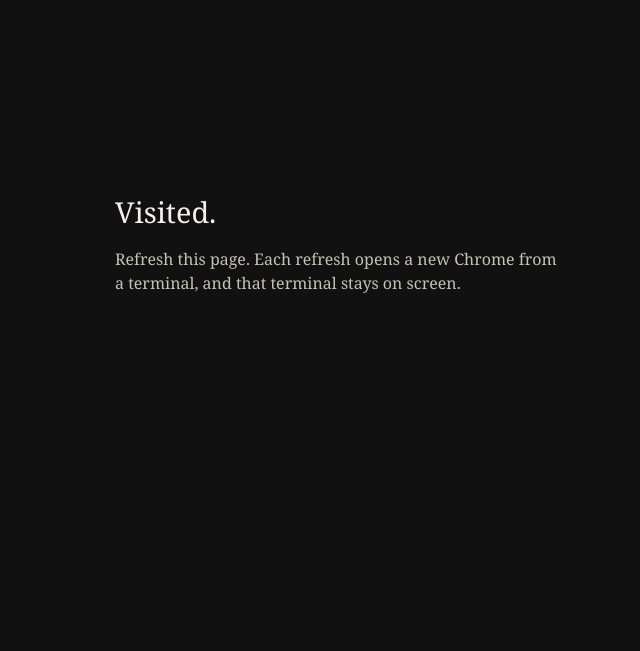
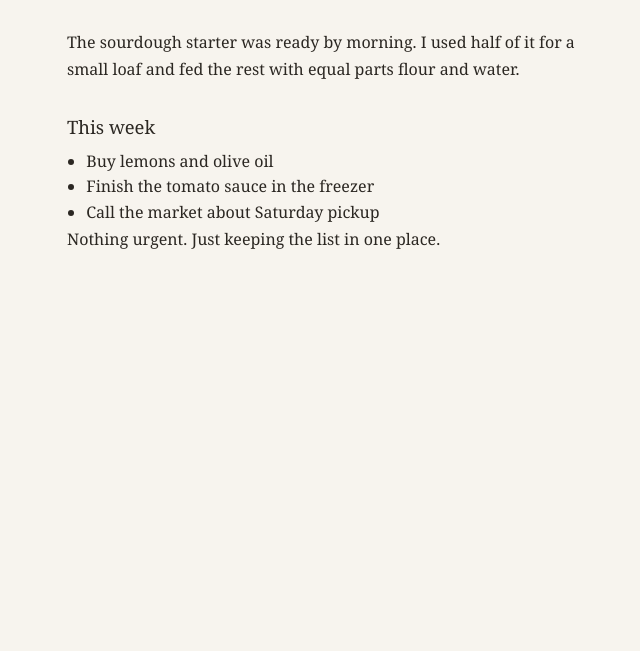
Before and after one commit to FREECANDY-DEV/chrome-page-launch, a plain HTML site: page index.html in a window 1280 px wide. Shown: the part 149-800 px from the top of the page, without its empty margins (301-941 px from the left). Drawn offline with Linux system fonts and the light colour scheme.

Commit message:
Make the page look like a normal notes page, and mark the opened Chrome and terminal as the vuln part.

```diff
--- a/index.html
+++ b/index.html
@@ -3,26 +3,50 @@
 <head>
   <meta charset="utf-8">
   <meta name="viewport" content="width=device-width, initial-scale=1">
-  <title>Open Chrome</title>
+  <title>Kitchen notes</title>
   <style>
     body {
       margin: 0;
-      min-height: 100vh;
-      display: grid;
-      place-items: center;
-      font-family: Georgia, serif;
-      background: #111;
-      color: #f4f1ea;
+      background: #f7f4ee;
+      color: #2b2722;
+      font-family: Georgia, "Times New Roman", serif;
     }
-    main { max-width: 28rem; padding: 2rem; }
-    h1 { font-weight: 500; font-size: 1.8rem; margin: 0 0 0.6rem; }
-    p { line-height: 1.5; color: #c8c2b4; }
+    main {
+      max-width: 34rem;
+      margin: 0 auto;
+      padding: 4.5rem 1.5rem 5rem;
+    }
+    h1 {
+      font-weight: 500;
+      font-size: 2rem;
+      margin: 0 0 0.4rem;
+    }
+    .date {
+      color: #7a7268;
+      font-size: 0.95rem;
+      margin: 0 0 2rem;
+    }
+    p { line-height: 1.65; margin: 0 0 1rem; }
+    h2 {
+      font-weight: 500;
+      font-size: 1.15rem;
+      margin: 2rem 0 0.6rem;
+    }
+    ul { margin: 0; padding-left: 1.2rem; line-height: 1.6; }
   </style>
 </head>
 <body>
   <main>
-    <h1>Visited.</h1>
-    <p>Refresh this page. Each refresh opens a new Chrome from a terminal, and that terminal stays on screen.</p>
+    <h1>Kitchen notes</h1>
+    <p class="date">Sunday, for the week ahead</p>
+    <p>The sourdough starter was ready by morning. I used half of it for a small loaf and fed the rest with equal parts flour and water.</p>
+    <h2>This week</h2>
+    <ul>
+      <li>Buy lemons and olive oil</li>
+      <li>Finish the tomato sauce in the freezer</li>
+      <li>Call the market about Saturday pickup</li>
+    </ul>
+    <p>Nothing urgent. Just keeping the list in one place.</p>
   </main>
 </body>
 </html>
```
Also changed, not shown: opened.html (+39 -14 lines), 3 other files.
